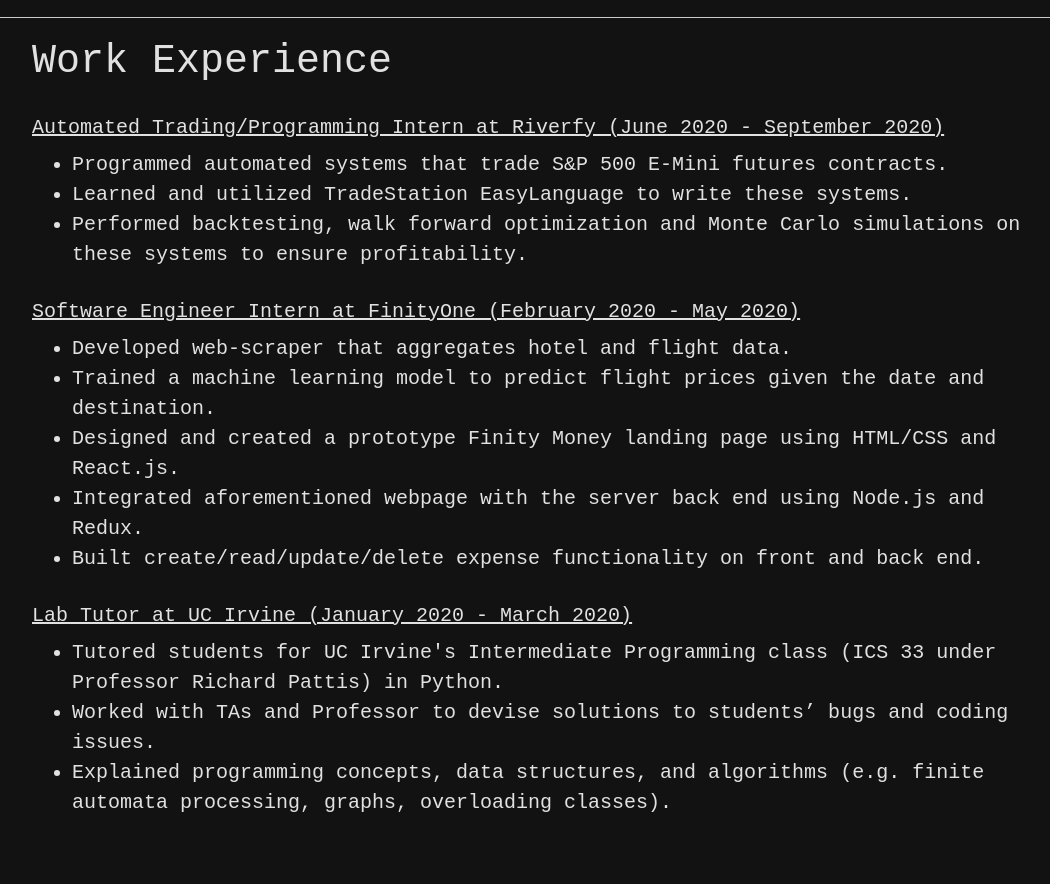
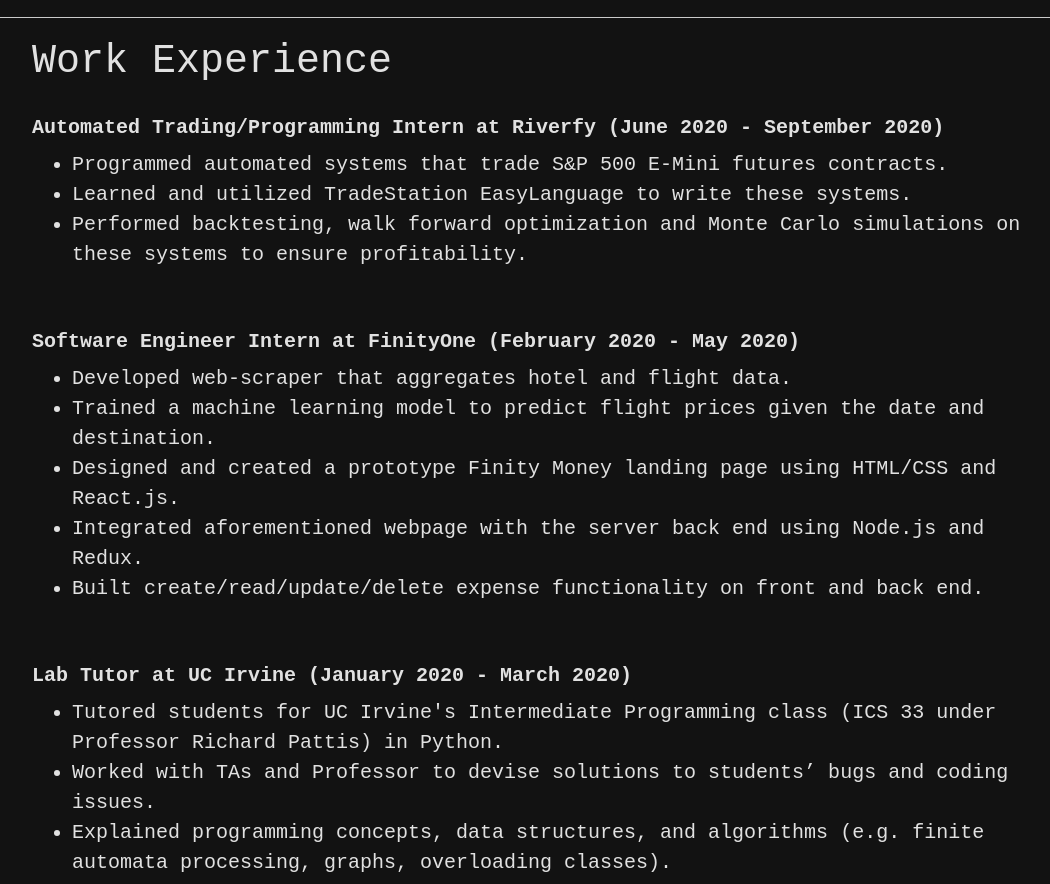
Before and after one commit to pranavmreddy/pranav.codes, a plain HTML site: page index.html in a window 1280 px wide. Shown: the part 780-1664 px from the top of the page, without its empty margins (113-1163 px from the left). Before the commit the page ends 1618 px from the top, so only its background shows below. Drawn offline with nearby package versions, Linux system fonts and the light colour scheme.

Commit message:
Made readability adjustments to work experience section.

```diff
--- a/index.html
+++ b/index.html
@@ -77,15 +77,15 @@
           <div class="row">
             <div class="col mx-5 text-left">
                 <h2 class="mb-4">Work Experience</h2>
-                <h6><u>Automated Trading/Programming Intern at Riverfy (June 2020 - September 2020)</u></h6>
-                <ul class="mb-4">
+                <h6><b>Automated Trading/Programming Intern at Riverfy (June 2020 - September 2020)</b></h6>
+                <ul class="mb-5">
                     <li>Programmed automated systems that trade S&P 500 E-Mini futures contracts.</li>
                     <li>Learned and utilized TradeStation EasyLanguage to write these systems.</li>
                     <li>Performed backtesting, walk forward optimization and Monte Carlo simulations on these systems to ensure profitability.</li>
                 </ul>
 
-                <h6><u>Software Engineer Intern at FinityOne (February 2020 - May 2020)</u></h6>
-                <ul class="mb-4">
+                <h6><b>Software Engineer Intern at FinityOne (February 2020 - May 2020)</b></h6>
+                <ul class="mb-5">
                     <li>Developed web-scraper that aggregates hotel and flight data.</li>
                     <li>Trained a machine learning model to predict flight prices given the date and destination.</li>
                     <li>Designed and created a prototype Finity Money landing page using HTML/CSS and React.js.</li>
@@ -93,7 +93,7 @@
                     <li>Built create/read/update/delete expense functionality on front and back end.</li>
                 </ul>
 
-                <h6><u>Lab Tutor at UC Irvine (January 2020 - March 2020)</u></h6>
+                <h6><b>Lab Tutor at UC Irvine (January 2020 - March 2020)</b></h6>
                 <ul>
                     <li>Tutored students for UC Irvine's Intermediate Programming class (ICS 33 under Professor Richard Pattis) in Python.</li>
                     <li>Worked with TAs and Professor to devise solutions to students’ bugs and coding issues.</li>
```
